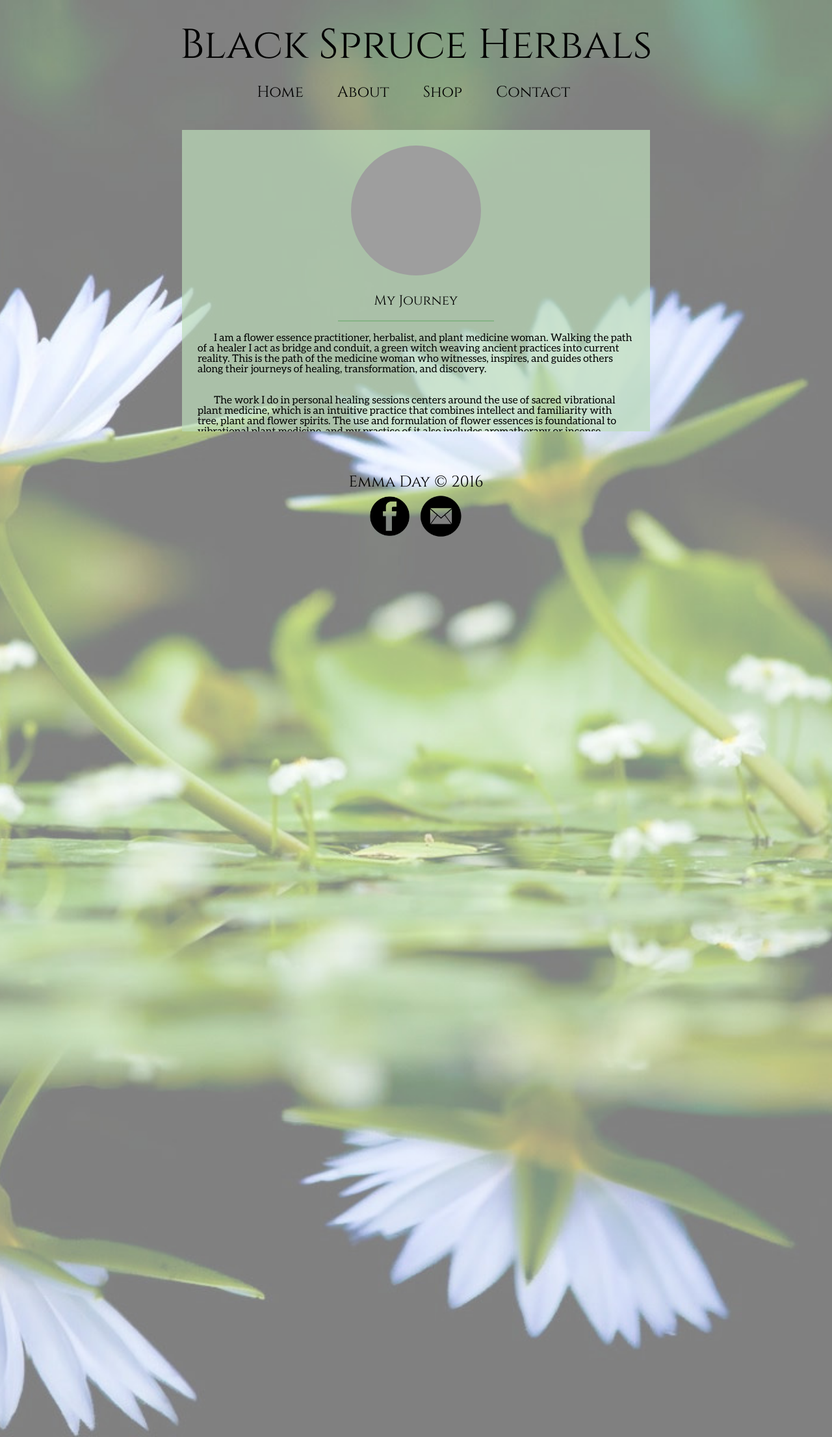
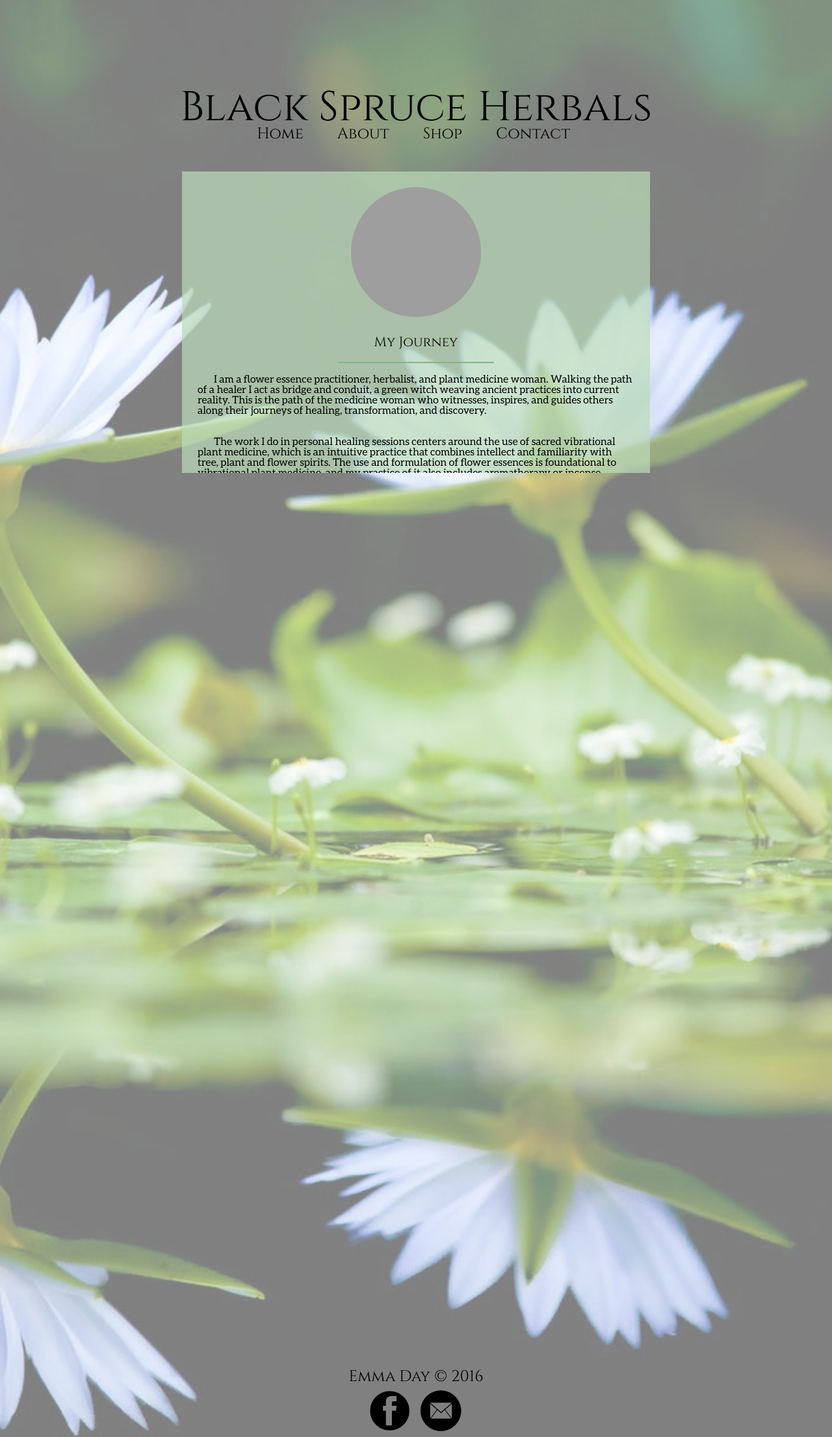
Before and after one commit to erikasland/blackspruceherbals, a Django app: page /about in a window 1280 px wide. Shown: the whole page at 65% size. Run offline with Django 3.2, Linux system fonts and the light colour scheme; parts of the project's set-up code (start-up, migrations or seed data) failed here and were passed over; some libraries are stand-ins or nearby versions; some web fonts are replaced; grey boxes are pictures that could not be loaded.

Commit message:
Resolved Issue #8

```diff
--- a/apps/bsh/static/bsh/js/js481.js
+++ b/apps/bsh/static/bsh/js/js481.js
@@ -15,36 +15,40 @@
 		opaqBackground.css("opacity", "0.0");
 		bigOpaqBackground.css("opacity", "0.0");
 
-	if(screenWidth < 1024){
-		// Sets footer's position for differnt pages
-		var footerPosition = function(clientHeight, offsetTop){
-			footer.css("bottom", "-" + (clientHeight - offsetTop + (offsetTop / 2)) + "px")
-		}
+	// if(screenWidth < 1024){
+	// 	// Sets footer's position for differnt pages
+	// 	var footerPosition = function(clientHeight, offsetTop){
+	// 		footer.css("bottom", "-" + (clientHeight - offsetTop + (offsetTop / 2)) + "px")
+	// 	}
 
-		footer.css({position: "absolute", bottom: "0"});
-		// Checks what page you are currently on and sets the footer accordingly
-		if(window.location.pathname == "/essence" || window.location.pathname == "/your-session" || window.location.pathname == "/about"){
-			footerPosition(essenceContainer[0].clientHeight, essenceContainer[0].offsetTop)
-		}else if(window.location.pathname == "/contact"){
-			footerPosition(contactForm[0].clientHeight, contactForm[0].offsetTop)
-		}
-	}
+	// 	footer.css({position: "absolute", bottom: "0"});
+	// 	// Checks what page you are currently on and sets the footer accordingly
+	// 	if(window.location.pathname == "/essence" || window.location.pathname == "/your-session" || window.location.pathname == "/about"){
+	// 		footerPosition(essenceContainer[0].clientHeight, essenceContainer[0].offsetTop)
+	// 	}else if(window.location.pathname == "/contact"){
+	// 		footerPosition(contactForm[0].clientHeight, contactForm[0].offsetTop)
+	// 	}
+	// }
 
 		// Toggles mobile nav links visibility by setting container's height
 		$(".menu-btn").click(function(){
 			if(mobMenuContain[0].offsetHeight === 0){
 				menuBtn.css("border-top", "2px solid white");
-				bigOpaqBackground.css("height", "12em")
-				mobMenuContain.animate({height: "12em"},500, function(){
-					bigOpaqBackground.animate({opacity: "0.7"}, 500);
+				if(screenWidth < 481){
+					bigOpaqBackground.css("height", "14.6em")
+				}else{
+					bigOpaqBackground.css("height", "16em")
+				}
+				mobMenuContain.animate({height: "12em"},400, function(){
+					bigOpaqBackground.animate({opacity: ".9"}, 400);
 				});
 
-				if(window.location.pathname == "/"){
-					footer.animate({bottom: "-12em"}, 500);
-				}
+				// if(window.location.pathname == "/"){
+				// 	footer.animate({bottom: "-12em"}, 400);
+				// }
 
 			}else{
-				mobMenuContain.animate({height: "0em"}, 500, function(){
+				mobMenuContain.animate({height: "0em"}, 400, function(){
 					menuBtn.css("border-top", "");
 					aboutDDContainer.css("height", "0em")
 
@@ -52,38 +56,48 @@
 				bigOpaqBackground.animate({opacity: "0.0"}, 100);
 				opaqBackground.animate({opacity: "0.0"}, 100);
 
-				if(window.location.pathname == "/"){
-					footer.animate({bottom: "0em"}, 500);
-				}
+				// if(window.location.pathname == "/"){
+				// 	footer.animate({bottom: "0em"}, 400);
+				// }
 			}
 		})
 
 		// Toggles mobile 'about' sub links visibilty by setting container's height
 		$("#mob-about-link").click(function(){
 			if(aboutDDContainer[0].clientHeight === 0){
-				aboutDDContainer.animate({height: "9em"}, 500);
-				mobMenuContain.animate({height: "21em"}, 500, function(){
-					opaqBackground.animate({opacity: "0.7"}, 300);
+				aboutDDContainer.animate({height: "9em"}, 400);
+				mobMenuContain.animate({height: "21em"}, 400, function(){
+					opaqBackground.animate({opacity: ".9"}, 400);
 				});
-				bigOpaqBackground.animate({opacity: "0.7", height: "21em"}, 500);
-				if(window.location.pathname != "/"){  // If not home page, adjust footer differently
-					var pixelsFromTop = footer[0].offsetTop + 144;
-					footer.css({top: "" + pixelsFromTop + "px"});
+
+				if(screenWidth < 481){
+					bigOpaqBackground.animate({opacity: ".9", height: "23.6em"}, 400);
 				}else{
-					footer.animate({bottom: "-21em"}, 500);
+					bigOpaqBackground.animate({opacity: ".9", height: "25em"}, 400);
 				}
+
+				// if(window.location.pathname != "/"){  // If not home page, adjust footer differently
+				// 	var pixelsFromTop = footer[0].offsetTop + 144;
+				// 	footer.css({top: "" + pixelsFromTop + "px"});
+				// }else{
+				// 	footer.animate({bottom: "-21em"}, 400);
+				// }
 			}else{
-				aboutDDContainer.animate({height: "0em"}, 500);
-				mobMenuContain.animate({height: "12em"}, 500);
-				opaqBackground.animate({opacity: "0.0"}, 200);
-				bigOpaqBackground.animate({opacity: "0.7", height: "12em"}, 500);
+				aboutDDContainer.animate({height: "0em"}, 400);
+				mobMenuContain.animate({height: "12em"}, 400);
+				opaqBackground.animate({opacity: "0.0"}, 400);
 
-				if(window.location.pathname != "/"){
-					var pixelsFromTop = footer[0].offsetTop -	 144;
-					footer.css({top: "" + pixelsFromTop + "px"});
+				if(screenWidth < 481){
+					bigOpaqBackground.animate({opacity: ".9", height: "14.6em"}, 400);
 				}else{
-					footer.animate({bottom: "-12em"}, 500);
+					bigOpaqBackground.animate({opacity: ".9", height: "16em"}, 400);
 				}
+				// if(window.location.pathname != "/"){
+				// 	var pixelsFromTop = footer[0].offsetTop -	 144;
+				// 	footer.css({top: "" + pixelsFromTop + "px"});
+				// }else{
+				// 	footer.animate({bottom: "-12em"}, 400);
+				// }
 			}
 		})
 
--- a/apps/bsh/static/bsh/stylesheets/styles.css
+++ b/apps/bsh/static/bsh/stylesheets/styles.css
@@ -53,6 +53,10 @@
 
   .mob-nav{
     text-align: center;
+    position: fixed;
+    z-index: 4;
+    width: 100%;
+    background-color: #BCDCBA;
   }
 
   .mob-nav-links{
@@ -84,7 +88,7 @@
 
   .menu-btn{
     border-bottom: 2px solid white;
-    width: 90%;
+    width: 100%;
     margin: 0 auto;
     padding: .7em 0;
   }
@@ -93,7 +97,7 @@
       font-family: 'Cinzel';
       font-size: 1.6em;
       text-align: center;
-      padding: .5em 0;
+      padding: 2em 0 0 0;
     }
 
   section{
@@ -134,6 +138,7 @@
   .essence-container{
     position: relative;
     top: -3em;
+    margin-bottom: 10em;
   }
 
   .essence-background-opaq{
@@ -373,11 +378,15 @@
   footer{
     width: 100%;
     height: 4em;
+    background-color: #b6d5b4;
+    position: fixed;
+    bottom: 0;
   }
 
   .copyright{
     text-align: center;
     font-family: 'Cinzel';
+    padding-top: 5px;
   }
 
   .footer-icon-container{
@@ -562,9 +571,8 @@
   }
 
   footer{
-    margin-top: 4em;
-    position: static;
-    height: 7em;
+    position: fixed;
+    background-color: initial;
   }
 
   .footer-icon-container{
```
Also changed, not shown: 1 other file.
